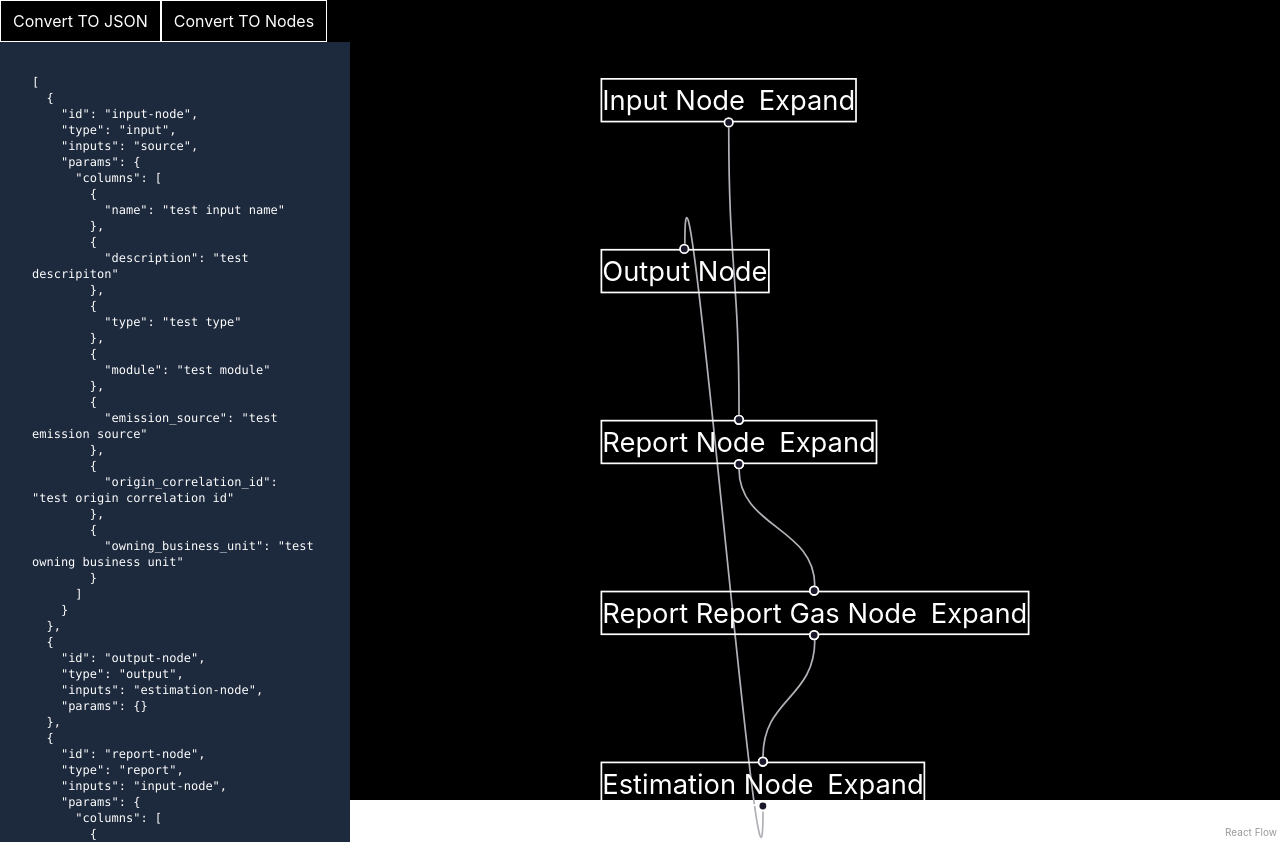
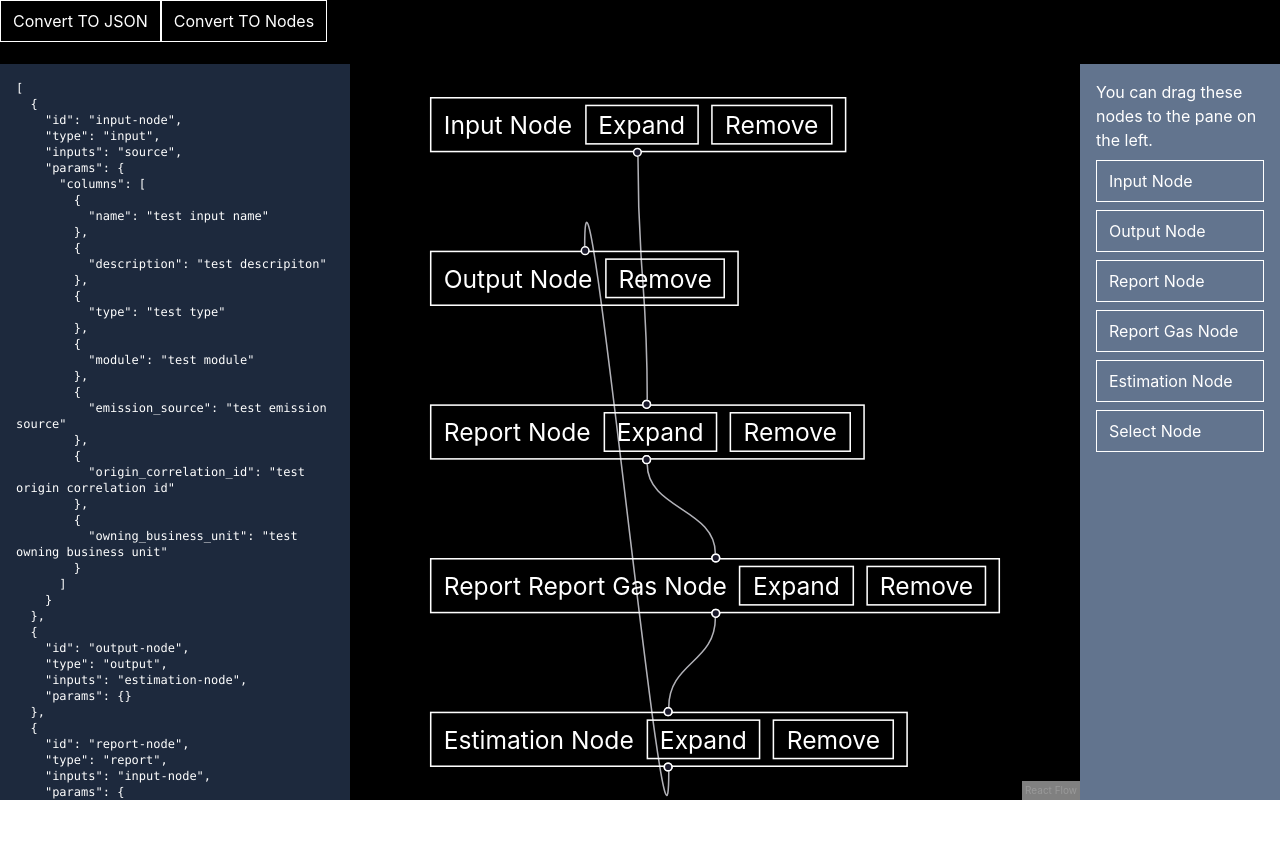
Before and after one commit to sachinNishalka/react-flow-vern, a React (Vite) app: page / in a window 1280 px wide. After the commit the page ends 800 px from the top, so only its background shows below. Built offline with nearby package versions, Linux system fonts and the light colour scheme.

Commit message:
completed code

```diff
--- a/src/App.jsx
+++ b/src/App.jsx
@@ -4,6 +4,7 @@ import {
   applyNodeChanges,
   applyEdgeChanges,
   addEdge,
+  useReactFlow,
 } from "@xyflow/react";
 import "@xyflow/react/dist/style.css";
 import BaseNode from "./nodes/BaseNode";
@@ -13,6 +14,9 @@ import { convertToNodesEdges } from "./helpers/convertNodesEdges";
 import sampleData from "./helpers/sampleData.json";
 import { exportJson } from "./helpers/exportJson";
 import { createPortal } from "react-dom";
+import { useDnD } from "./context/DnDProvider";
+import Sidebar from "./components/Sidebar";
+import { customNodeIdGeneration } from "./helpers/customNodeIdGeneration";
 
 // defining node types here
 
@@ -33,7 +37,7 @@ export const initialNodes = [
   },
   {
     id: "output-node",
-    position: { x: 0, y: 100 },
+    position: { x: 0, y: 500 },
     data: { type: "output" },
     type: "baseNode",
   },
@@ -66,12 +70,15 @@ export const initialNodes = [
 // const initialEdges = [{ id: "n1-n2", source: "n1", target: "n2" }];
 
 export default function App() {
+  // for sample data
   const { nodes: sampledataNodes, edges: sampledataEdges } =
     convertToNodesEdges(sampleData);
 
+  // for nodes and edges to the react flow
   const [nodes, setNodes] = useState(sampledataNodes || initialNodes);
   const [edges, setEdges] = useState(sampledataEdges || []);
 
+  // basic react flow functions
   const onNodesChange = useCallback(
     (changes) =>
       setNodes((nodesSnapshot) => applyNodeChanges(changes, nodesSnapshot)),
@@ -87,16 +94,21 @@ export default function App() {
     [],
   );
 
+  // for left code bar
   const [jsonOutput, setJsonOutput] = useState({});
 
+  // for the model
   const [openModel, setOpenModel] = useState(false);
 
+  // for the text area
   const [textAreaValue, setTextAreaValue] = useState("");
 
+  // for the json output
   useEffect(() => {
     setJsonOutput(exportJson(nodes));
   }, [nodes]);
 
+  // button for converting to nodes
   function handleConvertToNodes() {
     const extractedNodes = JSON.parse(textAreaValue);
     const { nodes, edges } = convertToNodesEdges(extractedNodes.nodes);
@@ -104,6 +116,49 @@ export default function App() {
     setEdges(edges);
     setOpenModel(false);
   }
+
+  // for the drag and drop , to indetify the nodes
+  const [type] = useDnD();
+  const { screenToFlowPosition } = useReactFlow();
+
+  const onDragOver = useCallback((event) => {
+    event.preventDefault();
+    event.dataTransfer.dropEffect = "move";
+  }, []);
+
+  const onDrop = useCallback(
+    (event) => {
+      event.preventDefault();
+
+      // check if the dropped element is valid
+      if (!type) {
+        return;
+      }
+
+      // project was renamed to screenToFlowPosition
+      // and you don't need to subtract the reactFlowBounds.left/top anymore
+      // details: https://reactflow.dev/whats-new/2023-11-10
+      const position = screenToFlowPosition({
+        x: event.clientX,
+        y: event.clientY,
+      });
+      const newNode = {
+        id: customNodeIdGeneration(type, nodes),
+        type: "baseNode",
+        position,
+        data: { type },
+      };
+
+      setNodes((nds) => nds.concat(newNode));
+    },
+    [screenToFlowPosition, type],
+  );
+
+  const onDragStart = (event, nodeType) => {
+    setType(nodeType);
+    event.dataTransfer.setData("text/plain", nodeType);
+    event.dataTransfer.effectAllowed = "move";
+  };
 
   return (
     <div className="h-screen w-screen bg-black text-white absolute">
@@ -135,22 +190,28 @@ export default function App() {
           </div>,
           document.body,
         )}
+      <div className="grid grid-rows-[64px_1fr] h-screen w-full">
+        <div>
           <button
             className="border px-3 py-2"
             onClick={() => console.log(convertToNodesEdges(sampleData))}
           >
             Convert TO JSON
           </button>
-      <button className="border px-3 py-2" onClick={() => setOpenModel(true)}>
+          <button
+            className="border px-3 py-2"
+            onClick={() => setOpenModel(true)}
+          >
             Convert TO Nodes
           </button>
-      <div className="grid grid-cols-[350px_1fr] h-full w-full">
-        <div className="bg-slate-800 p-8 overflow-y-scroll h-full">
-          <pre className="text-xs whitespace-pre-wrap">
+        </div>
+        <div className="grid grid-cols-[350px_1fr_200px] h-full">
+          <div className="bg-slate-800 p-8 overflow-hidden relative">
+            <pre className="text-xs whitespace-pre-wrap  overflow-y-scroll absolute inset-0 p-4">
               {JSON.stringify(jsonOutput, null, 2)}
             </pre>
           </div>
-        <div className="h-full w-full">
+          <div className="">
             <ReactFlow
               nodes={nodes}
               edges={edges}
@@ -158,8 +219,15 @@ export default function App() {
               onEdgesChange={onEdgesChange}
               onConnect={onConnect}
               nodeTypes={nodeTypes}
+              onDrop={onDrop}
+              onDragStart={onDragStart}
+              onDragOver={onDragOver}
               fitView
             />
+          </div>
+          <div className=" bg-slate-500">
+            <Sidebar></Sidebar>
+          </div>
         </div>
       </div>
     </div>
--- /dev/null
+++ b/src/components/Sidebar.jsx
@@ -0,0 +1,61 @@
+import React from "react";
+import { useDnD } from "../context/DnDProvider";
+
+export default function Sidebar() {
+  const [_, setType] = useDnD();
+
+  const onDragStart = (event, nodeType) => {
+    setType(nodeType);
+    event.dataTransfer.effectAllowed = "move";
+  };
+
+  return (
+    <aside className="p-4">
+      <div className="description mb-2">
+        You can drag these nodes to the pane on the left.
+      </div>
+      <div
+        className=" input border px-3 py-2 mb-2"
+        onDragStart={(event) => onDragStart(event, "input")}
+        draggable
+      >
+        Input Node
+      </div>
+      <div
+        className=" border px-3 py-2 mb-2"
+        onDragStart={(event) => onDragStart(event, "output")}
+        draggable
+      >
+        Output Node
+      </div>
+      <div
+        className=" border px-3 py-2 mb-2"
+        onDragStart={(event) => onDragStart(event, "report")}
+        draggable
+      >
+        Report Node
+      </div>
+      <div
+        className=" border px-3 py-2 mb-2"
+        onDragStart={(event) => onDragStart(event, "report-gas")}
+        draggable
+      >
+        Report Gas Node
+      </div>
+      <div
+        className=" border px-3 py-2 mb-2"
+        onDragStart={(event) => onDragStart(event, "estimation")}
+        draggable
+      >
+        Estimation Node
+      </div>
+      <div
+        className=" border px-3 py-2 mb-2"
+        onDragStart={(event) => onDragStart(event, "select")}
+        draggable
+      >
+        Select Node
+      </div>
+    </aside>
+  );
+}
--- /dev/null
+++ b/src/context/DnDProvider.jsx
@@ -0,0 +1,19 @@
+import { createContext, useContext, useState } from "react";
+
+const DnDContext = createContext([null, (_) => {}]);
+
+export const DnDProvider = ({ children }) => {
+  const [type, setType] = useState(null);
+
+  return (
+    <DnDContext.Provider value={[type, setType]}>
+      {children}
+    </DnDContext.Provider>
+  );
+};
+
+export default DnDContext;
+
+export const useDnD = () => {
+  return useContext(DnDContext);
+};
--- a/src/main.jsx
+++ b/src/main.jsx
@@ -2,9 +2,15 @@ import { StrictMode } from "react";
 import { createRoot } from "react-dom/client";
 import "./index.css";
 import App from "./App.jsx";
+import { DnDProvider } from "./context/DnDProvider.jsx";
+import { ReactFlowProvider } from "@xyflow/react";
 
 createRoot(document.getElementById("root")).render(
   <StrictMode>
-    <App />
+    <ReactFlowProvider>
+      <DnDProvider>
+        <App />
+      </DnDProvider>
+    </ReactFlowProvider>
   </StrictMode>,
 );
--- a/src/nodes/BaseNode.jsx
+++ b/src/nodes/BaseNode.jsx
@@ -9,7 +9,7 @@ import {
 
 export default function BaseNode({ data, id }) {
   const [expand, setExpand] = useState(false);
-  const { updateNodeData } = useReactFlow();
+  const { getNodes, setNodes, updateNodeData } = useReactFlow();
 
   const registryData = nodesRegistry[data.type];
 
@@ -30,11 +30,29 @@ export default function BaseNode({ data, id }) {
     }
   }, [edges]);
 
+  function handleRemove() {
+    const nodes = getNodes();
+    setNodes(nodes.filter((node) => node.id !== id));
+  }
+
   return (
-    <div className="border">
+    <div className="border px-2 py-1">
       <div className="flex justify-between items-center gap-2">
         <div>{registryData.title}</div>
-        {Form && <button onClick={() => setExpand(!expand)}>Expand</button>}
+        {Form && (
+          <button
+            onClick={() => setExpand(!expand)}
+            className="border px-2 py-1s hover:bg-gray-200 hover:text-gray-800"
+          >
+            {expand ? "Collapse" : "Expand"}
+          </button>
+        )}
+        <button
+          onClick={handleRemove}
+          className="border px-2 py-1s hover:bg-red-200 hover:text-gray-800"
+        >
+          Remove
+        </button>
       </div>
       {expand && Form && (
         <div>
```
Lines whose indentation alone changed are shown as unchanged.
